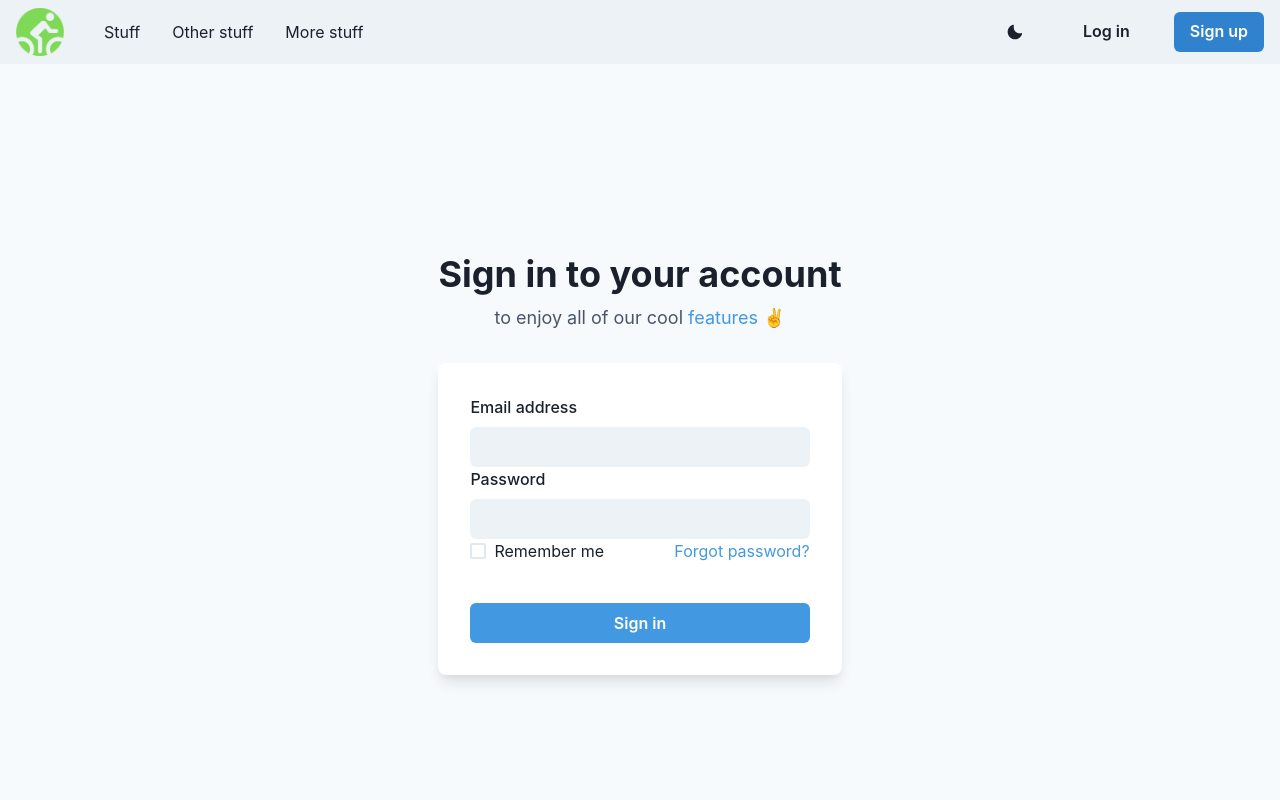
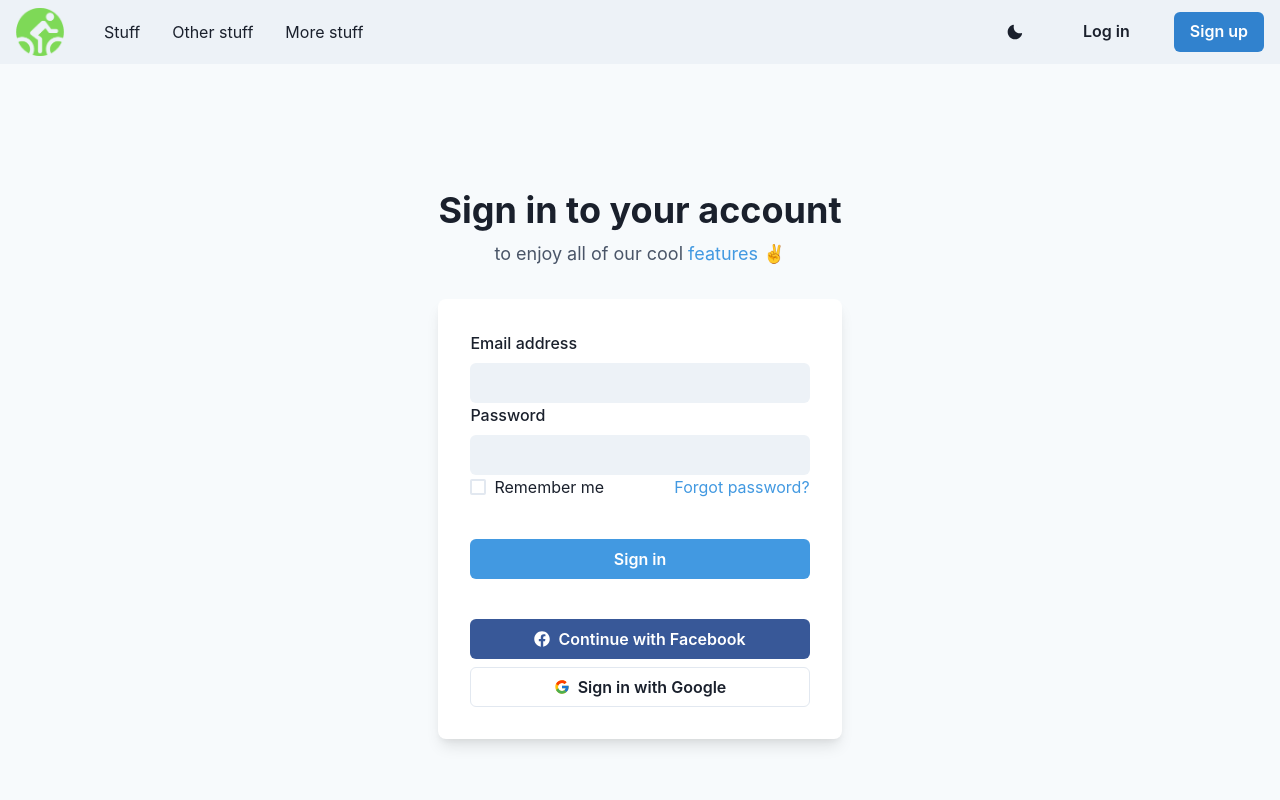
Before and after one commit to yummy314159265/Fitter, a React (Create React App) app in the folder client/: page /login in a window 1280 px wide. Shown: the top 800 px of the page. Built offline with nearby package versions, Linux system fonts and the light colour scheme.

Commit message:
added login buttons

```diff
--- a/client/src/pages/Login/Login.js
+++ b/client/src/pages/Login/Login.js
@@ -12,8 +12,11 @@ import {
     Heading,
     Text,
     useColorModeValue,
+    Center,
 } from '@chakra-ui/react';
 import { useFormik } from 'formik';
+import { FcGoogle } from 'react-icons/fc';
+import { FaFacebook } from 'react-icons/fa';
 // would need to add import for forgot password
 
 export default function SimpleCard() {
@@ -96,6 +99,21 @@ export default function SimpleCard() {
                   }}>
                   Sign in
                 </Button>
+                <Stack spacing={2} align={'center'} maxW={'md'} w={'full'}>
+                  {/* Facebook */}
+                  <Button w={'full'} colorScheme={'facebook'} leftIcon={<FaFacebook />}>
+                    <Center>
+                      <Text>Continue with Facebook</Text>
+                    </Center>
+                  </Button>
+
+                  {/* Google */}
+                  <Button w={'full'} variant={'outline'} leftIcon={<FcGoogle />}>
+                    <Center>
+                      <Text>Sign in with Google</Text>
+                    </Center>
+                  </Button>
+                </Stack>
               </Stack>
             </form>
           </Stack>
--- /dev/null
+++ b/client/src/pages/Posts/Posts.js
@@ -0,0 +1,5 @@
+import React from 'react';
+
+export default function Posts() {
+
+}
--- a/client/src/pages/Signup/Signup.js
+++ b/client/src/pages/Signup/Signup.js
@@ -13,10 +13,13 @@ import {
     Text,
     useColorModeValue,
     Link,
+    Center,
 } from '@chakra-ui/react';
 import { useState } from 'react';
 import { useFormik } from 'formik';
 import { ViewIcon, ViewOffIcon } from '@chakra-ui/icons';
+import { FcGoogle } from 'react-icons/fc';
+import { FaFacebook } from 'react-icons/fa';
 
 export default function SignupCard() {
   const [showPassword, setShowPassword] = useState(false);
@@ -114,6 +117,21 @@ export default function SignupCard() {
                 </Button>
               </Stack>
             </form>
+            <Stack spacing={2} align={'center'} maxW={'md'} w={'full'}>
+                  {/* Facebook */}
+              <Button w={'full'} colorScheme={'facebook'} leftIcon={<FaFacebook />}>
+                <Center>
+                  <Text>Continue with Facebook</Text>
+                </Center>
+              </Button>
+
+              {/* Google */}
+              <Button w={'full'} variant={'outline'} leftIcon={<FcGoogle />}>
+                <Center>
+                  <Text>Sign in with Google</Text>
+                </Center>
+              </Button>
+            </Stack>
             <Stack pt={6}>
               <Text align={'center'}>
                 Already a user? <Link to='/login' color={'blue.400'}>Login</Link>
```
